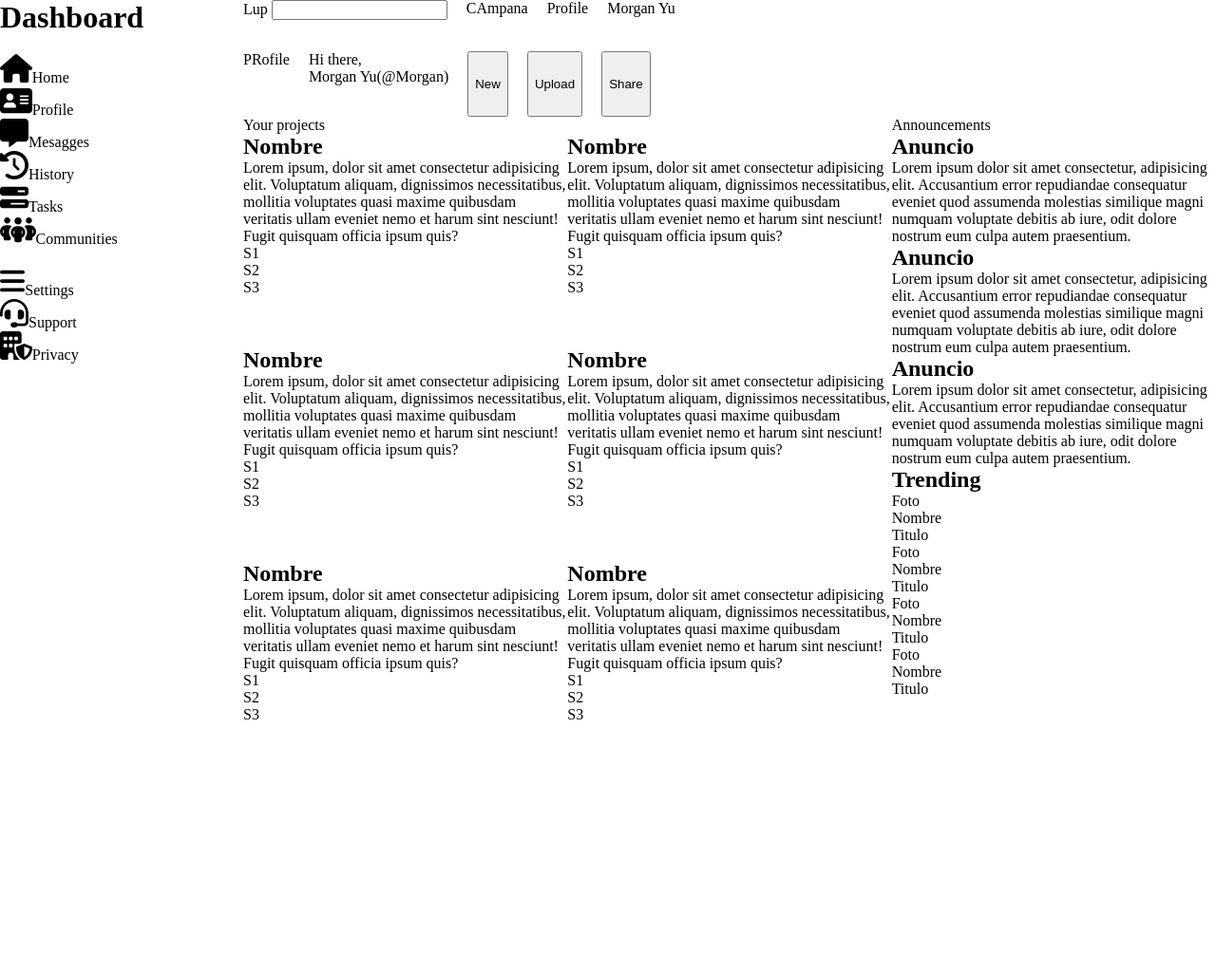
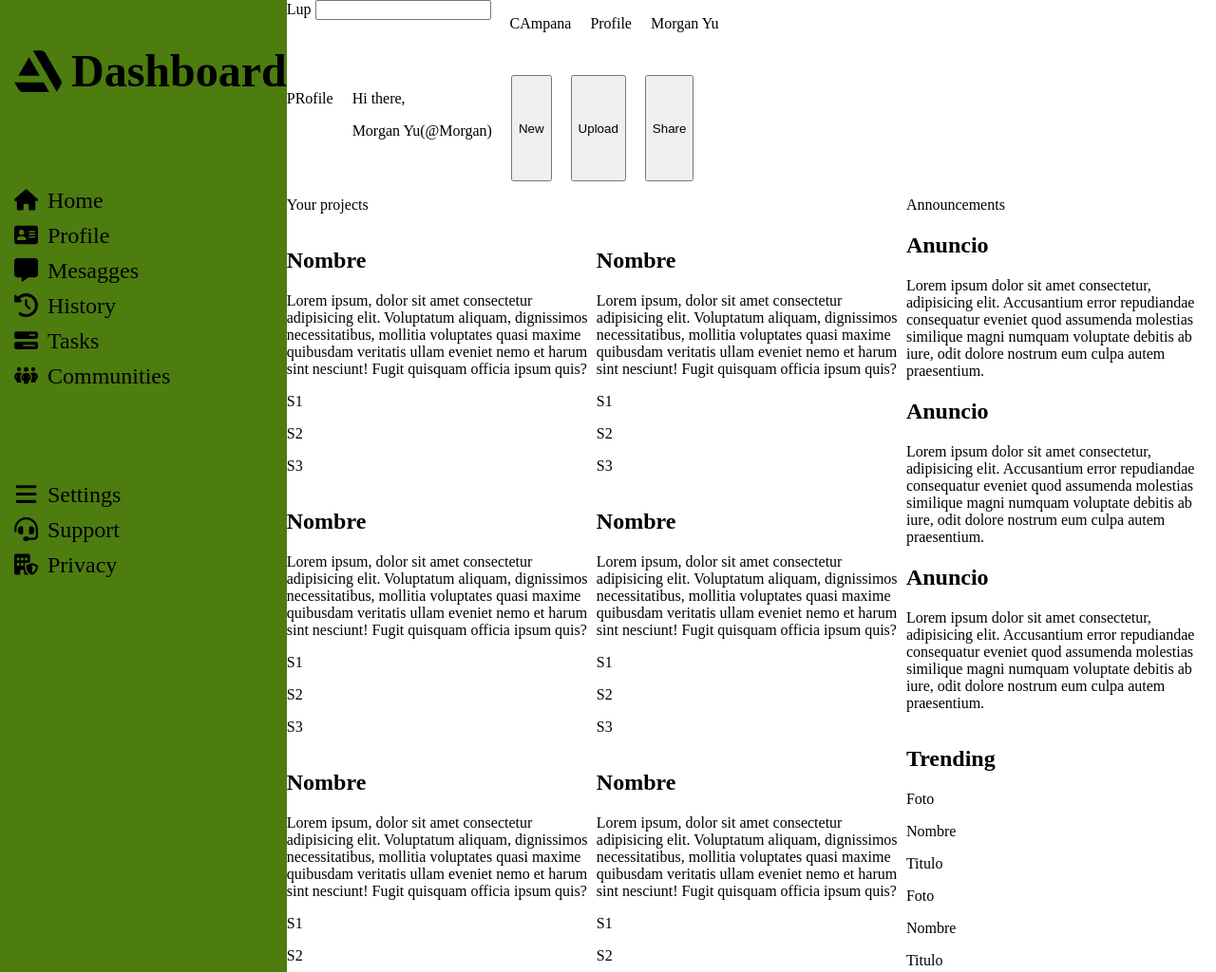
Before and after one commit to FranStok/Dashboard, a plain HTML site: page index.html in a window 1280 px wide. Shown: the top 1024 px of the page at 95% size. Before the commit the page ends 861 px from the top, so only its background shows below. Drawn offline with Linux system fonts and the light colour scheme.

Commit message:
Sidebar Terminada

```diff
--- a/index.html
+++ b/index.html
@@ -9,7 +9,10 @@
 </head>
 <body>
     <div class="sidebar">
-        <h1>Dashboard</h1>
+        <div class="logo">
+            <img src="/Iconos/artstation-brands.svg" alt="logo">
+            <h1>Dashboard</h1>
+        </div>
         <ul>
             <li><img src="/Iconos/house-solid.svg" alt="Home"><a href="#">Home</a></li>
             <li><img src="/Iconos/address-card-solid.svg" alt="Poofile"><a href="#">Profile</a></li>
--- a/style.css
+++ b/style.css
@@ -1,22 +1,39 @@
-*{
-    margin: 0;
-}
+
 body{
     display: grid;
     grid-template: 1fr 6fr/1fr 4fr;
+    margin: 0;
 }
 .sidebar{
+    background-color: #4d7c0f;
+    padding:15px 0px 0px 15px;
     grid-row: 1/3;
     display: grid;
     grid-template-rows: auto auto 1fr;
-    gap: 20px;
+    gap: 40px;
+    font-size: 1.5em;
+}
+.logo{
+    display: flex;
+    align-items: center;
+    gap: 10px;
+}
+.logo>img{
+    height: 50px;
 }
 ul{
     list-style: none;
     padding: 0;
 }
+li{
+    margin-bottom: 10px;
+    display: flex;
+    justify-items: center;
+}
 li>img{
-    height: 30px;
+    width: 25px;
+    height: 25px;
+    margin-right: 10px;
 }
 a{
     text-decoration: none;
@@ -42,6 +59,3 @@ a{
     display: grid;
     grid-template-columns: repeat(auto-fit,minmax(250px,1fr));
 }
-.project{
-    height: 225px;
-}
```
Also changed, not shown: Iconos/artstation-brands.svg (added).
